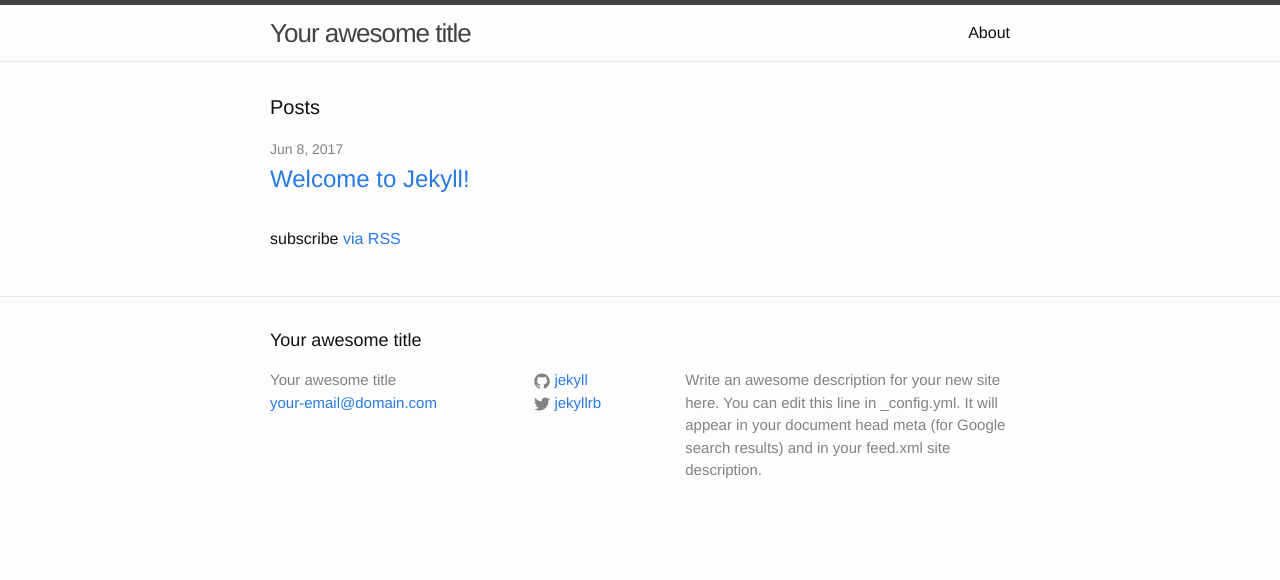
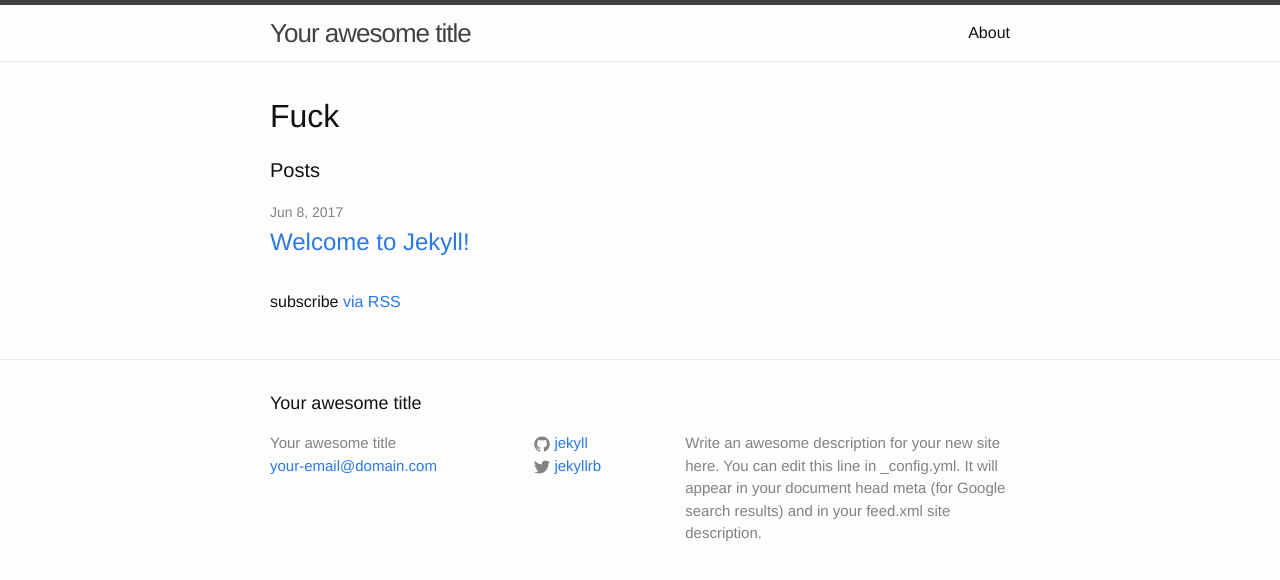
Before and after one commit to Juliocesbau/juliocesbau.github.io, a Jekyll site: the page built from index.html, in a window 1280 px wide. Shown: the top 580 px of the page. Built offline with Jekyll 4.4.1, drawn with Linux system fonts in a browser that asks for light colours.

Commit message:
Create index.html

```diff
--- a/index.html
+++ b/index.html
@@ -1,7 +1,7 @@
 ---
 layout: default
 ---
-
+<h1>Fuck</h1>
 <div class="home">
 
   <h1 class="page-heading">Posts</h1>
```
